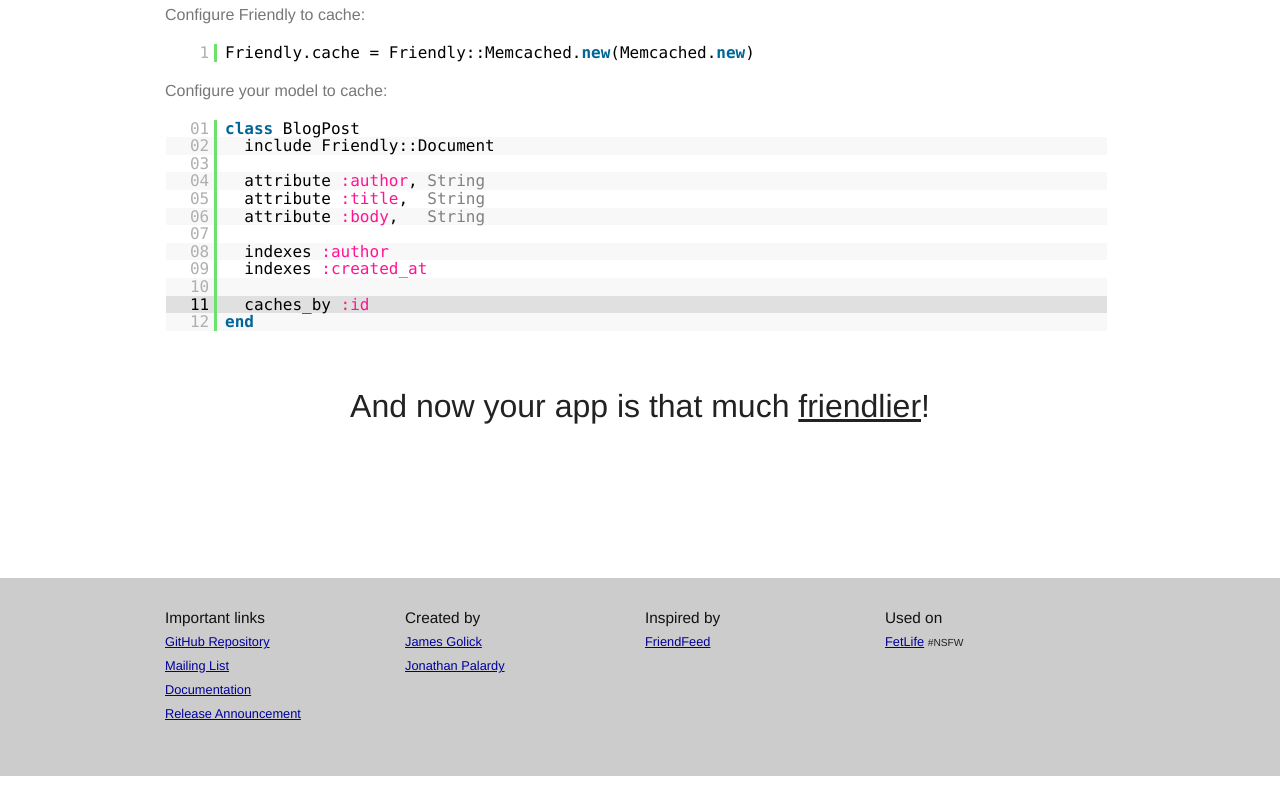
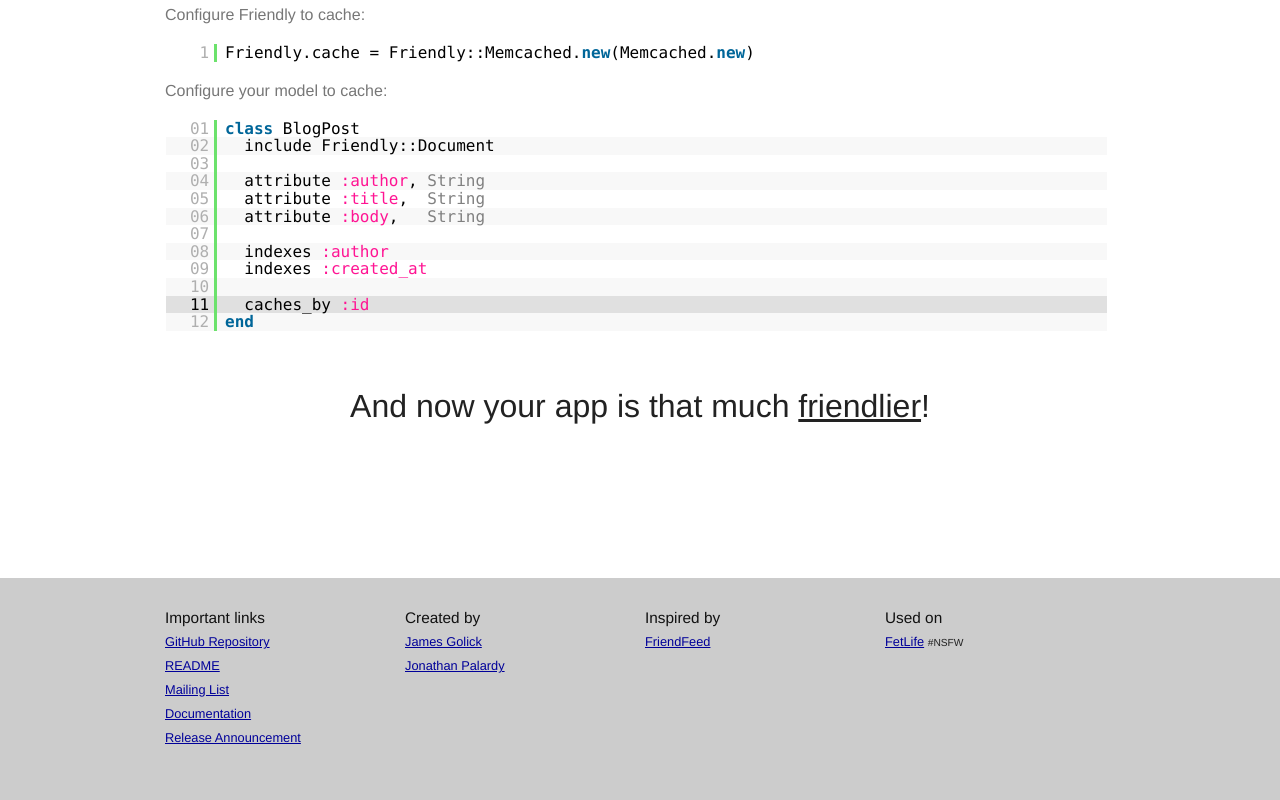
Before and after one commit to jamesgolick/friendly, a plain HTML site: page website/index.html in a window 1280 px wide. Shown: the part 2288-3088 px from the top of the page. Before the commit the page ends 3064 px from the top, so only its background shows below. Drawn offline with Linux system fonts and the light colour scheme; a script that the page names is missing.

Commit message:
readme link

```diff
--- a/website/index.html
+++ b/website/index.html
@@ -174,6 +174,7 @@
           <h4>Important links</h4>
           <ul>
             <li><a href="http://github.com/jamesgolick/friendly">GitHub Repository</a></li>
+            <li><a href="http://github.com/jamesgolick/friendly#readme">README</a></li>
             <li><a href="mailto: friendly@librelist.com">Mailing List</a></li>
             <li><a href="http://rdoc.info/jamesgolick/friendly">Documentation</a></li>
             <li><a href="http://rdoc.info/jamesgolick/friendly">Release Announcement</a></li>
```
